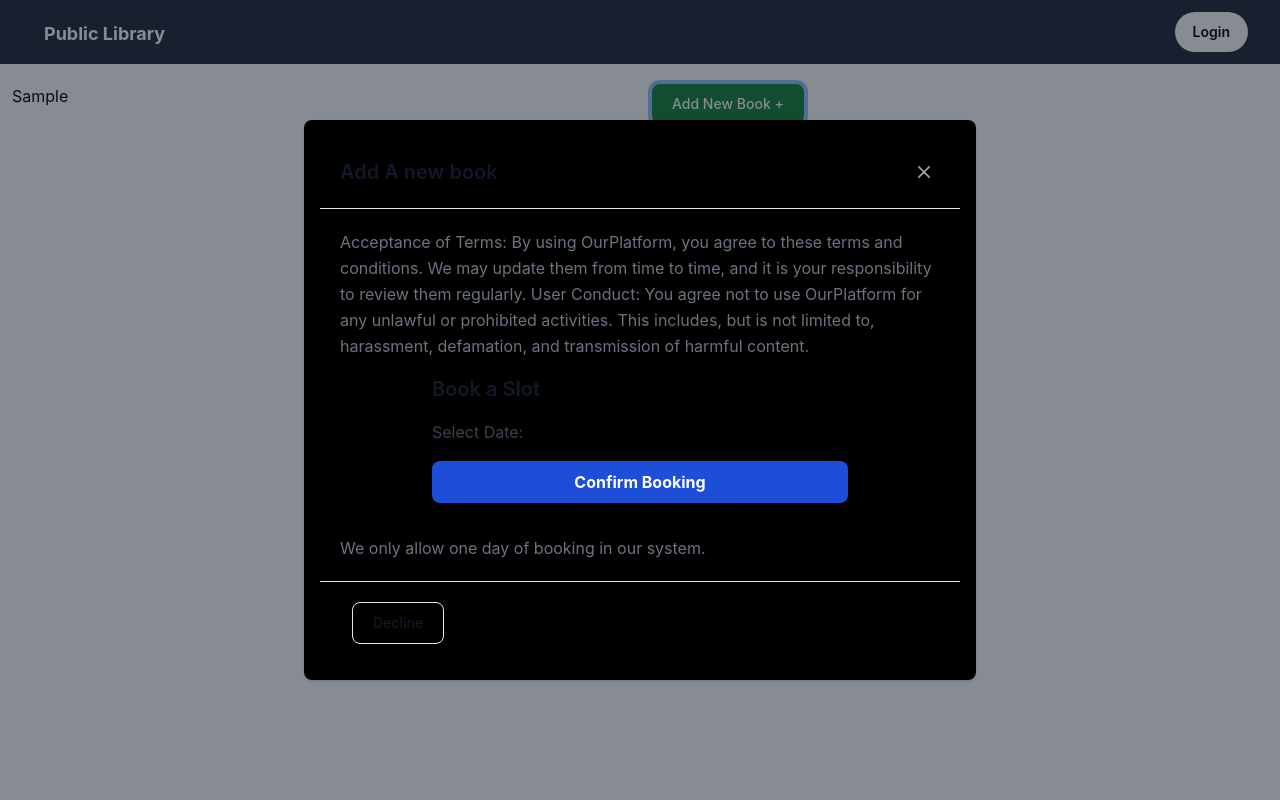
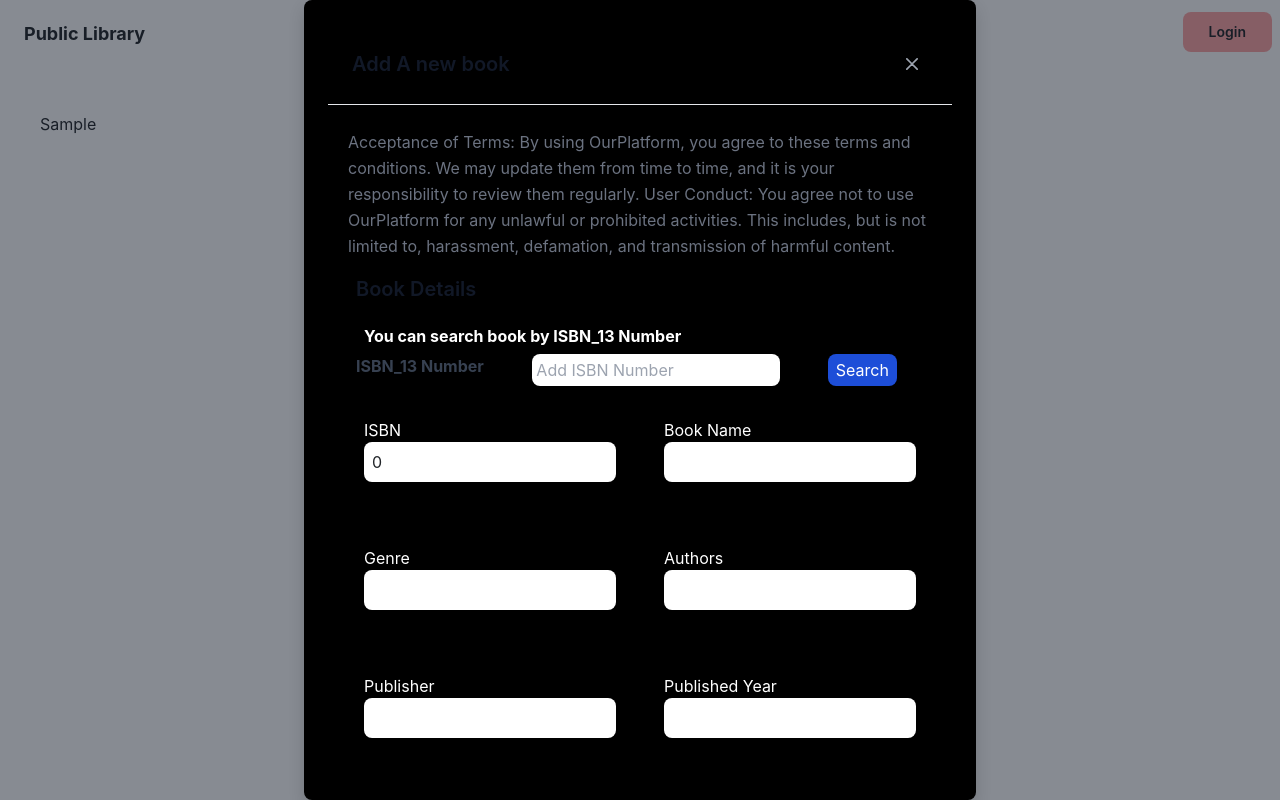
Before and after one commit to kxrxn08/Library-Management-System-Odoo, a React (Create React App) app in the folder frontend/: page /admin in a window 1280 px wide. Both pictures are taken after typing "Sample" into the empty fields and a click on the button "Add New Book +". Built offline with nearby package versions, Linux system fonts and the light colour scheme; no server answers.

Commit message:
feat: frontend admin book insertion

```diff
--- a/frontend/public/index.html
+++ b/frontend/public/index.html
@@ -9,6 +9,8 @@
       name="description"
       content="Web site created using create-react-app"
     />
+    <link href="https://cdn.jsdelivr.net/npm/bootstrap@5.2.3/dist/css/bootstrap.min.css" rel="stylesheet" integrity="sha384-rbsA2VBKQhggwzxH7pPCaAqO46MgnOM80zW1RWuH61DGLwZJEdK2Kadq2F9CUG65" crossorigin="anonymous">
+
     <link rel="apple-touch-icon" href="%PUBLIC_URL%/logo192.png" />
     <!--
       manifest.json provides metadata used when your web app is installed on a
@@ -39,5 +41,9 @@
       To begin the development, run `npm start` or `yarn start`.
       To create a production bundle, use `npm run build` or `yarn build`.
     -->
+    <script src="https://cdn.jsdelivr.net/npm/bootstrap@5.2.3/dist/js/bootstrap.bundle.min.js" integrity="sha384-kenU1KFdBIe4zVF0s0G1M5b4hcpxyD9F7jL+jjXkk+Q2h455rYXK/7HAuoJl+0I4" crossorigin="anonymous"></script>
   </body>
+
+          <script src="https://cdn.jsdelivr.net/npm/@popperjs/core@2.11.6/dist/umd/popper.min.js" integrity="sha384-oBqDVmMz9ATKxIep9tiCxS/Z9fNfEXiDAYTujMAeBAsjFuCZSmKbSSUnQlmh/jp3" crossorigin="anonymous"></script>
+          <script src="https://cdn.jsdelivr.net/npm/bootstrap@5.2.3/dist/js/bootstrap.min.js" integrity="sha384-cuYeSxntonz0PPNlHhBs68uyIAVpIIOZZ5JqeqvYYIcEL727kskC66kF92t6Xl2V" crossorigin="anonymous"></script>
 </html>
--- /dev/null
+++ b/frontend/src/Components/Modal.css
@@ -0,0 +1,3 @@
+.modalHeight{
+    height: 100vh;
+}
--- a/frontend/src/Components/Modal.jsx
+++ b/frontend/src/Components/Modal.jsx
@@ -1,10 +1,15 @@
-import React, { useState } from 'react'
+import axios from 'axios';
+import React, { useEffect, useState } from 'react'
+import {jwtDecode } from "jwt-decode"
 import swal from 'sweetalert';
-
+import './Modal.css'
 
 const Modal = () => {
     const [isOpen, setIsOpen] = useState(false);
-
+    const [token,setToken]=useState('');
+    useEffect(()=>{
+    setToken(localStorage.getItem("access_token"));
+  },[]);
     const toggleModal = () => {
       setIsOpen(!isOpen);
     };
@@ -12,30 +17,76 @@ const Modal = () => {
     const [selectedFromTime, setSelectedFromTime] = useState(null);
     const [selectedToTime,SetSelectedToTime]=useState(null);
     const [bookingConfirmed, setBookingConfirmed] = useState(false);
+    const [ISBNNumber,setISBNNumber]=useState();
+    const [autoFilledData,setAutoFilledData]=useState([]);
+  const [formData,setFormData]=useState({
+    isbn:0,
+    title:"",
+    author:"",
+    publisher:"",
+    publishedYear:"",
+    genre:"",
+    description:"",
+    quantity:"",
+    imageLinks:[]
+  });
+    const handleBooking = () => {
 
-    const handleDateChange = (date) => {
-      setSelectedDate(date);
-      // setSelectedTime(null); // Reset time when the date changes
-      setSelectedFromTime(null);
-      SetSelectedToTime(null);
+      axios.post("http://localhost:9999/api/books/addbook",formData,{headers:{
+        'authorization':token
+      }}).then((data)=>{
+        console.log(data);
+        swal("Hurrah !", "You Added new book successfully 🎉🎉!", "success");
+        setFormData({
+          isbn:0,
+          title:"",
+          author:"",
+          publisher:"",
+          publishedYear:"",
+          genre:"",
+          description:"",
+          quantity:"",
+          imageLinks:[],
+          available:"",
+        });
+        toggleModal();
+      })
+      .catch((err)=>{
+        console.log(err);
+        swal(err,"warning");
+      })
     };
+    const SearchByISBN=()=>{
+      axios.get("https://www.googleapis.com/books/v1/volumes?q=isbn"+ISBNNumber).then((data)=>{
+        console.log(data);
+        setAutoFilledData(data.data.items[0])
+        const book=data.data.items[0];
+        const volumeInfo = book.volumeInfo;
+        const industryIdentifiers = volumeInfo.industryIdentifiers;
 
-    // const handleTimeChange = (time) => {
-    //   setSelectedTime(time);
-    // };
-
-    const handleBooking = () => {
-      if (selectedDate) {
-        setBookingConfirmed(true);
-        toggleModal();
-        swal("Hurrah !", "You booked your workspace successfully 🎉🎉!", "success");
-      } else {
-        alert('Please select a date.');
-      }
-    };
+const result = {
+  isbn: industryIdentifiers.find(id => id.type === 'ISBN_13').identifier,
+  title: volumeInfo.title,
+  author: volumeInfo.authors,
+  publisher: volumeInfo.publisher || 'Not available',
+  publishedYear: volumeInfo.publishedDate,
+  genre: volumeInfo.categories || 'Not available',
+  description: volumeInfo.description || 'Not available',
+  quantity: 1, // Assuming a default quantity as the response does not provide this info
+  available: 1, // Assuming available is the same as quantity
+  imageLinks: volumeInfo.imageLinks || ''
+};
+setFormData(result);
+      }).catch((err)=>{
+        console.log(err);
+      })
+    }
+    const handleChange = (event) => {
+      const { id, value } = event.target;
+      setFormData({ ...formData, [id]: value });
+  };
   return (
     <div>
-
 <button
         onClick={toggleModal}
         className="block text-white bg-green-700 hover:bg-green-800 focus:ring-4 focus:outline-none focus:ring-blue-300 font-medium rounded-lg text-sm px-5 py-2.5 text-center "
@@ -49,9 +100,9 @@ const Modal = () => {
           id="default-modal"
           tabIndex="-1"
           aria-hidden="true"
-          className="fixed inset-0 z-50 flex justify-center items-center w-full h-full bg-gray-900 bg-opacity-50"
+          className="fixed inset-0 z-50 flex justify-center items-center w-100   max-w-screen-2xl  bg-gray-900 bg-opacity-50 "
         >
-          <div className="relative p-4 w-full max-w-2xl max-h-full bg-black rounded-lg shadow dark:bg-gray-700">
+          <div className="relative p-4 w-100  max-w-2xl h-full max-h-2xl  bg-black rounded-lg shadow dark:bg-gray-700  overflow-y-auto h-100">
             <div className="flex items-center justify-between p-4 md:p-5 border-b rounded-t dark:border-gray-600">
               <h3 className="text-xl font-semibold text-gray-900 dark:text-white">
                 Add A new book
@@ -79,21 +130,63 @@ const Modal = () => {
                 <span className="sr-only">Close modal</span>
               </button>
             </div>
-            <div className="p-4 md:p-5 space-y-4">
+            <div className="py-4 md:p-5 space-y-4 w-100">
               <p className="text-base leading-relaxed text-gray-500 dark:text-gray-400">
               Acceptance of Terms: By using OurPlatform, you agree to these terms and conditions. We may update them from time to time, and it is your responsibility to review them regularly.
               User Conduct: You agree not to use OurPlatform for any unlawful or prohibited activities. This includes, but is not limited to, harassment, defamation, and transmission of harmful content.
-                <div className="p-4 w-full max-w-md mx-auto bg-black rounded-lg shadow-md dark:bg-gray-700">
-      <h2 className="text-xl font-semibold text-gray-900 dark:text-white mb-4">Book a Slot</h2>
+              </p>
+                <div className=" w-full px-2  bg-black rounded-lg shadow-md dark:bg-gray-700">
+      <h2 className="text-xl font-semibold text-gray-900 dark:text-white mb-4">Book Details</h2>
       <div className="mb-4">
-        <label className="block text-gray-700 dark:text-gray-400 mb-2">Select Date:</label>
+          <h1 className='px-2 font-bold text-white'>You can search book by ISBN_13 Number</h1>
+        <div className='flex gap-5 mt-2'>
+        <label className="block text-gray-700 dark:text-gray-400 mb-2"  htmlFor='isbn' ><b>ISBN_13 Number </b> </label>
+        <input type="number" className='rounded-lg text-black' placeholder=' Add ISBN Number'  name="isbn" id="isbn" onChange={(e)=>{setISBNNumber(e.target.value)}} />
+        <button className='px-2 bg-blue-700 text-white rounded-lg' onClick={SearchByISBN} >Search</button>
+        </div>
       </div>
+      <form action="" className='text-white grid  gap-5 grid-cols-2 px-2' >
+        <div className='flex flex-col py-2 '>
+          <label htmlFor="isbn">ISBN </label>
+          <input type="text" name="isbn" id="isbn" className='rounded-lg py-2 px-2 text-dark' onChange={handleChange} value={formData.isbn} />
+        </div>
+        <div className='flex flex-col py-2'>
+          <label htmlFor="title">Book Name</label>
+          <input type="text" name="title" id="title" className='rounded-lg py-2 px-2 text-dark' onChange={handleChange} value={formData.title} />
+        </div>
+        <div className='flex flex-col py-2'>
+          <label htmlFor="genre">Genre</label>
+          <input type="text" name="genre" id="genre" className='rounded-lg py-2 px-2 text-dark' onChange={handleChange} value={formData.genre} />
+        </div>
+        <div className='flex flex-col py-2'>
+          <label htmlFor="author">Authors</label>
+          <input type="text" name="author" id="author" className='rounded-lg py-2 px-2 text-dark' onChange={handleChange} value={formData.author} />
+        </div>
+        <div className='flex flex-col py-2'>
+          <label htmlFor="publisher">Publisher</label>
+          <input type="text" name="publisher" id="publisher " className='rounded-lg py-2 text-dark'onChange={handleChange} value={formData.publisher} />
+        </div>
+        <div className='flex flex-col py-2'>
+          <label htmlFor="publishedYear">Published Year</label>
+          <input type="text" name="publishedYear" id="publishedYear " className='rounded-lg py-2 text-dark' onChange={handleChange} value={formData.publishedYear} />
+        </div>
+        <div className='flex flex-col py-2'>
+          <label htmlFor="quantity">Quantity</label>
+          <input type="number" name="quantity" id="quantity " className='rounded-lg py-2 text-dark' onChange={handleChange} value={formData.quantity} />
+        </div>
+        <div className='flex flex-col py-2'>
+          <label htmlFor="description">Description</label>
+          <textarea name="description" id="description" cols="10" rows="5"  className='rounded-lg py-2 text-dark'
+          value={formData.description}
+          onChange={handleChange} />
+        </div>
 
+      </form>
       <button
         onClick={handleBooking}
-        className="w-full bg-blue-700 hover:bg-blue-800 text-white font-bold py-2 px-4 rounded-lg"
+        className="w-full bg-green-700 hover:bg-green-400 text-white font-bold py-2 px-4 rounded-lg"
       >
-        Confirm Booking
+        Add Book
       </button>
       {bookingConfirmed && (
         <div className="mt-4 p-4 bg-green-100 border-t-4 border-green-500 rounded-lg text-green-700">
@@ -101,7 +194,7 @@ const Modal = () => {
         </div>
       )}
     </div>
-              </p>
+
               <p className="text-base leading-relaxed text-gray-500 dark:text-gray-400">
               We only allow one day of booking in our system.
               </p>
--- a/frontend/src/Components/Navbar.jsx
+++ b/frontend/src/Components/Navbar.jsx
@@ -38,7 +38,7 @@ var [name, setName] = useState("");
     navigate("/login");
   }
   return (
-    <nav className="bg-gray-800">
+    <nav className="bg-white">
       <div className="max-w-7xl mx-auto px-2 sm:px-6 lg:px-8">
         <div className="relative flex items-center justify-between h-16">
           <div className="absolute inset-y-0 left-0 flex items-center sm:hidden">
@@ -63,7 +63,7 @@ var [name, setName] = useState("");
           </div>
           <div className="flex-1 flex items-center justify-center sm:items-stretch sm:justify-start">
             <div className="flex-shrink-0 mt-1">
-            <a href="/" className="hover:bg-gray-700 text-lg font-bold text-white px-3 py-2  ">
+            <a href="/" className="hover:bg-gray-700 text-lg font-bold text-dark px-3 py-2  ">
               Public Library
             </a>
             </div>
@@ -100,7 +100,7 @@ var [name, setName] = useState("");
               </button>:
               <button
               type="button"
-                className="flex text-sm border-2 border-transparent rounded-full focus:outline-none focus:border-white bg-white py-2 px-4 capitalize font-semibold"
+                className="flex text-sm border-2 border-transparent border-3 border-red-800 rounded-lg  focus:outline-none focus:border-white bg-red-300 py-2 px-4 capitalize font-semibold "
                 onClick={navigateToLogin}
               >
                 Login
```
Also changed, not shown: frontend/src/Pages/Admin.jsx (+19 -2 lines), 1 other file (tests, documents, lock files or other folders).
